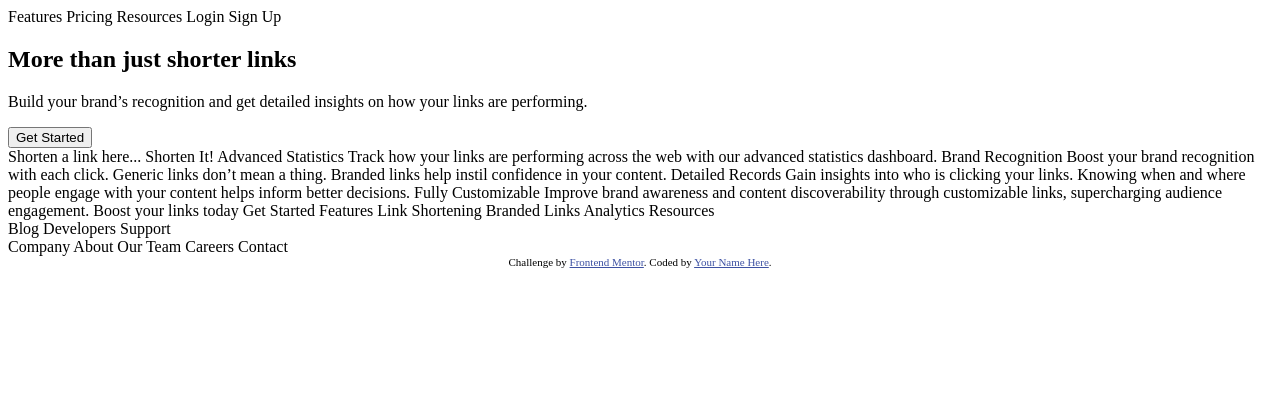
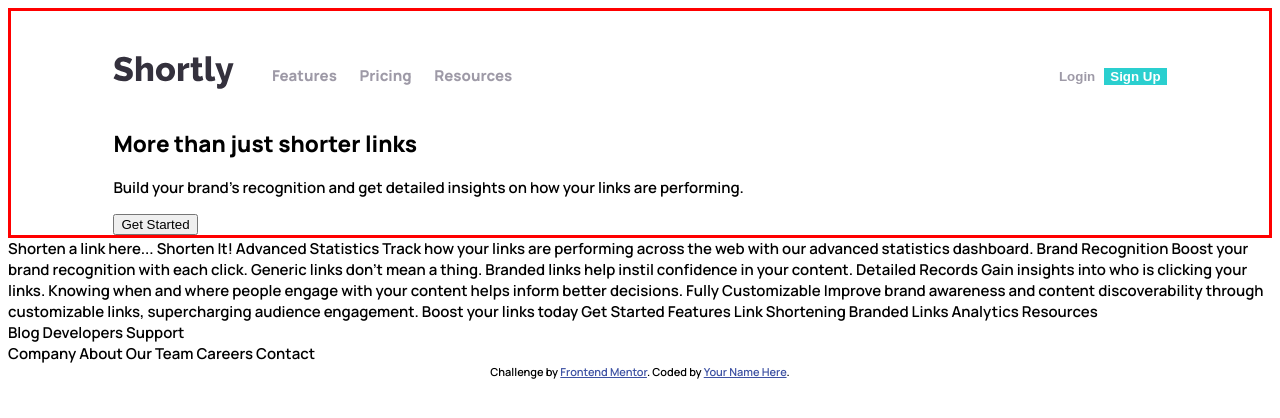
Before and after one commit to macluiggy/url-shortening-api-master-FM, a plain HTML site: page index.html in a window 1280 px wide. Drawn offline with Linux system fonts and the light colour scheme; no server answers.

Commit message:
botones de login y sign up

```diff
--- a/index.html
+++ b/index.html
@@ -19,21 +19,35 @@
 
 <header>
     <nav>
-      Features
-  Pricing
-  Resources
 
-  Login
-  Sign Up
+      <ul class="nav_list">
+        <figure>
+        <img src="images/logo.svg" class="logo">
+      </figure>
+        <li class="item1">Features</li>
+        <li class="item2">Pricing</li>
+        <li class="item3">Resources</li>
+      </ul>
+
+
+
+  <div class="access">
+    <button class="login">
+      Login
+    </button>
+    <button class="sign_up">
+      Sign Up
+    </button>
+  </div>
     </nav>
 
-  <article>
-    <h1>More than just shorter links</h1>
+  <article class="header_article">
+    <h1 class="header_title">More than just shorter links</h1>
 
-  <p>Build your brand’s recognition and get detailed insights
+  <p class="header_paragraph">Build your brand’s recognition and get detailed insights
   on how your links are performing.</p>
 
-  <button>Get Started</button>
+  <button class="get_started">Get Started</button>
   </article>
 </header>
 
--- /dev/null
+++ b/sass/_header.scss
@@ -0,0 +1,60 @@
+@import 'mixins';
+
+header {
+    @include border(red);
+    padding: 0 8vw;
+}
+
+nav {
+    display: flex;
+    justify-content: space-between;
+    align-items: center;
+    padding-left: 0;
+    margin-top: 2em;
+
+    figure {
+    	margin: 0 2.5em 0 0;
+        //@include border(red);
+        width: 100%;
+    }
+
+    .logo {
+        //width: 100%;
+       // @include border(yellow);
+    }
+
+    .nav_list {
+        list-style-type: none;
+        display: flex;
+        align-items: center;
+        //@include border(black);
+        padding: 0;
+
+        li {
+        	padding-right: 1.5em;
+        	font-weight: bolder;
+        }
+    }
+    .access {
+    	//@include border(orange);
+    	button {
+    		border: none;
+    		font-weight: bolder;
+    	}
+    	.login {
+    		color: var(--grayish_violet);
+    		background-color: transparent;
+    	}
+    	.sign_up {
+    		background-color: var(--cyan);
+    		color: white;
+    	}
+    }
+}
+
+
+@for $i from 1 to 4 {
+    .item#{$i} {
+        color: var(--grayish_violet);
+    }
+}
--- /dev/null
+++ b/sass/_mixins.scss
@@ -0,0 +1,3 @@
+@mixin border($color) {
+	border: solid $color;
+}
--- a/sass/styles.scss
+++ b/sass/styles.scss
@@ -1,6 +1,11 @@
+
+
+@import url('https://fonts.googleapis.com/css2?family=Manrope:wght@600;800&display=swap');
+$manrope: 'Manrope', sans-serif;
+
 :root {
     // Primary
-    --Cyan: hsl(180, 66%, 49%);
+    --cyan: hsl(180, 66%, 49%);
     --dark_violet: hsl(257, 27%, 26%);
 
     // Secondary
@@ -12,3 +17,11 @@
     --very_dark_Blue: hsl(255, 11%, 22%);
     --very_dark_violet: hsl(260, 8%, 14%);
 }
+
+body {
+	font-family: $manrope;
+	font-size: 15px;
+}
+
+@import 'header';
+@import 'mixins';
```
Also changed, not shown: css/styles.css, 1 other file.
